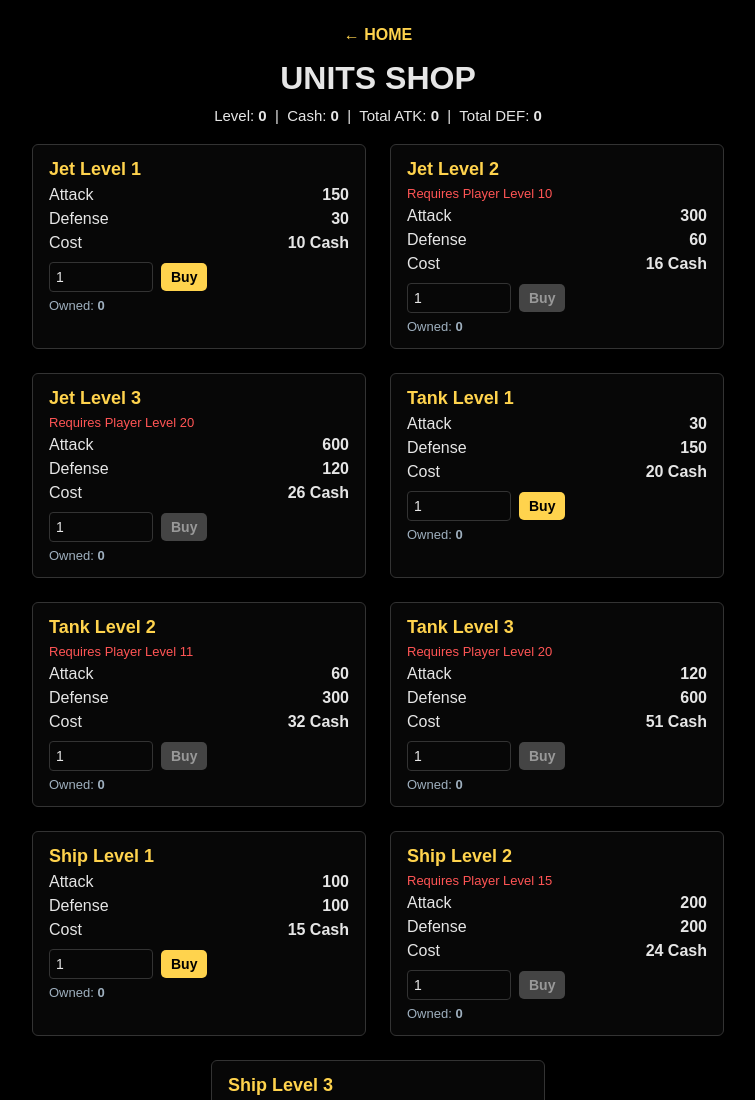
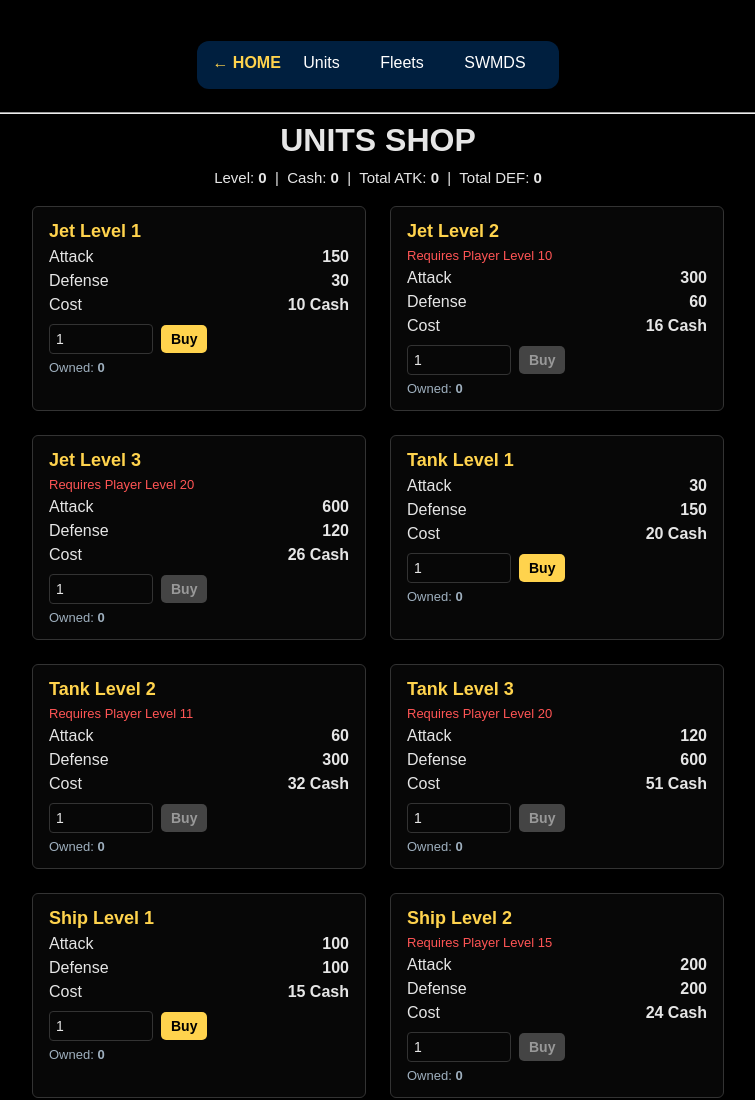
Before and after one commit to Candidussp/WARNATION2, a plain HTML site: page fleets.html in a window 1280 px wide. Shown: the top 1100 px of the page, without its empty margins (262-1017 px from the left). Drawn offline with Linux system fonts and the light colour scheme.

Commit message:
Update fleets.html

```diff
--- a/fleets.html
+++ b/fleets.html
@@ -84,11 +84,45 @@
     margin-top: 12px;
     min-height: 24px;
   }
+  .page-tabs {
+  display: inline-block;
+  background: #001f3f; /* dark blue */
+  border-radius: 12px;
+  padding: 5px 15px;
+  box-shadow: 0 0 8px rgba(0,0,0,0.4);
+}
+
+.page-tabs .tab-link {
+  color: #fff;
+  text-decoration: none;
+  padding: 8px 18px;
+  display: inline-block;
+  border-radius: 8px;
+  transition: background 0.3s;
+}
+
+.page-tabs .tab-link:hover {
+  background: #004080;
+}
+
+.page-tabs .tab-link.active {
+  background: #0074D9;
+  font-weight: bold;
+}
+
 </style>
 </head>
 <body>
 
-<a class="home" href="Homepage.html">← HOME</a>
+</div> <!-- Navigation Tabs -->
+<div class="page-tabs" style="margin: 15px 0; text-align: center;">
+ <a class="home" href="Homepage.html">← HOME</a>
+  <a href="Units.html" class="tab-link">Units</a>
+  <a href="Fleets.html" class="tab-link">Fleets</a>
+  <a href="SWMDS.html" class="tab-link">SWMDS</a>
+</div>
+
+<hr>
 <h1>UNITS SHOP</h1>
 
 <div id="playerStats">
@@ -298,6 +332,14 @@
       renderPage();
     }
   });
+
+  // Highlight current page tab
+  const current = location.pathname.split("/").pop();
+  document.querySelectorAll(".page-tabs .tab-link").forEach(link => {
+    if(link.getAttribute("href") === current){
+      link.classList.add("active");
+    }
+  });
 </script>
 
 </body>
```
